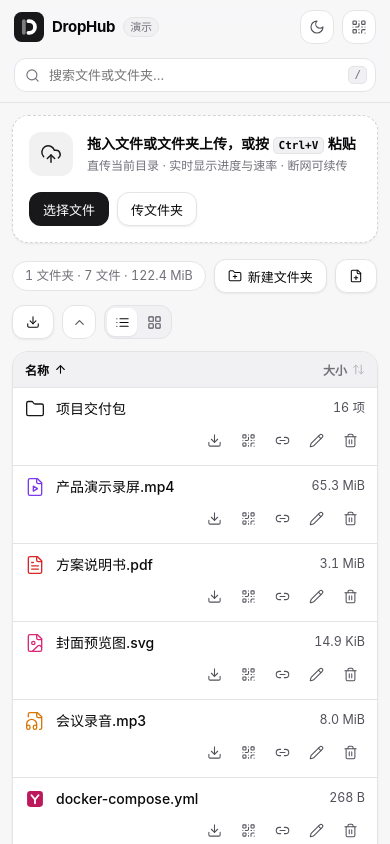
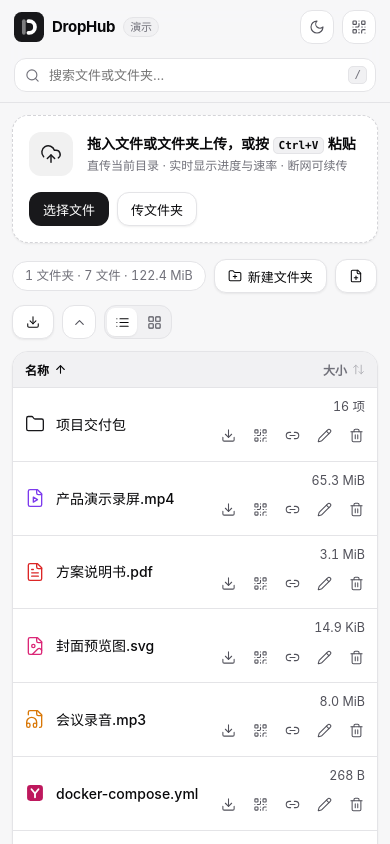
Before and after one commit to jiazixin/dufs-ui, a Vue app: page / in a window 390 px wide. Shown: the top 844 px of the page. Built offline with nearby package versions, Linux system fonts and the light colour scheme.

Commit message:
fix: vertically center file names in mobile list rows

```diff
--- a/src/features/files/components/FileListTable.vue
+++ b/src/features/files/components/FileListTable.vue
@@ -391,22 +391,29 @@ function handleNameClick(event: MouseEvent, item: PathItem): void {
 
   .file-row {
     grid-template-columns: minmax(0, 1fr) auto;
-    gap: 6px 10px;
+    gap: 4px 10px;
     padding: 10px 12px;
   }
 
   .file-main {
+    grid-column: 1;
+    grid-row: 1 / 3;
+    align-self: center;
     padding-right: 0;
   }
 
   .file-size {
+    grid-column: 2;
+    grid-row: 1;
     text-align: right;
   }
 
   .file-actions {
-    grid-column: 1 / -1;
+    grid-column: 2;
+    grid-row: 2;
     justify-content: flex-end;
-    gap: 4px;
+    gap: 2px;
+    margin-right: -6px;
     opacity: 1;
   }
 }
```
